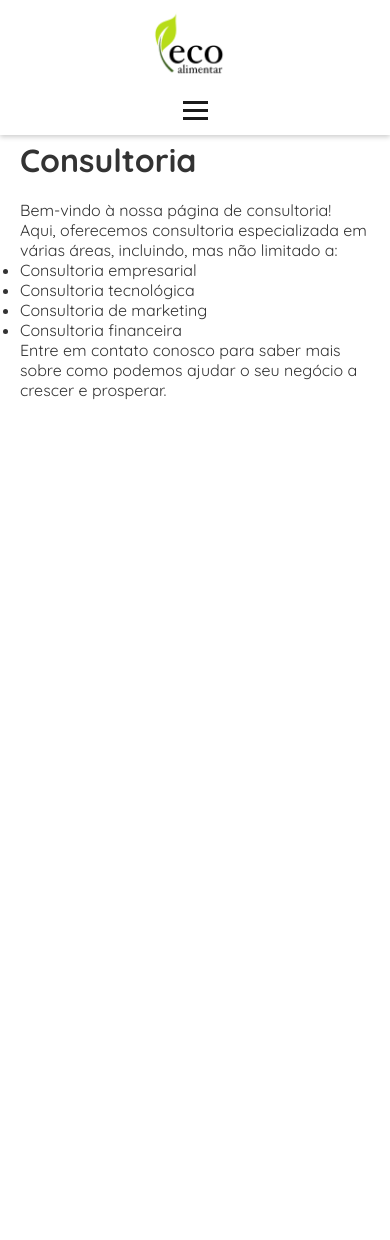
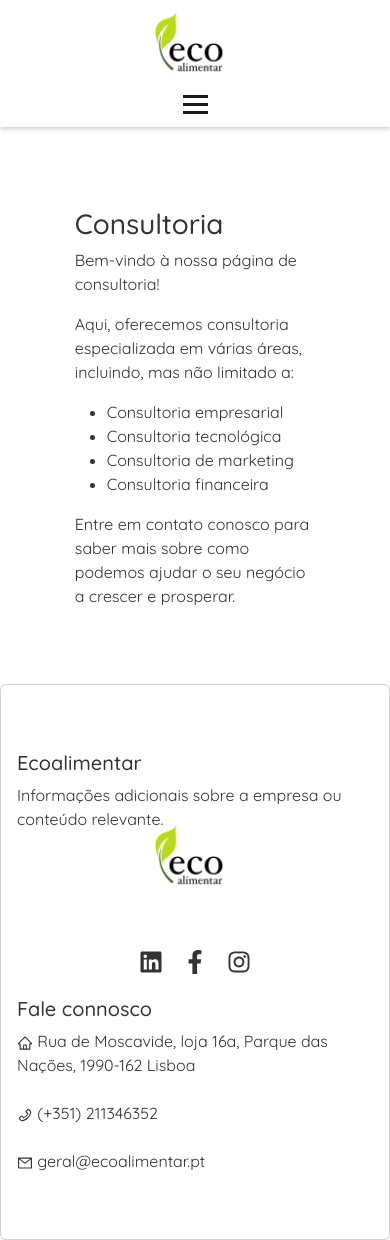
Before and after one commit to Filipe3Paisana/Ecoalimentar, a React (Create React App) app in the folder Web/: page /consultoria in a window 390 px wide. Before the commit the page ends 964 px from the top, so only its background shows below. Built offline with nearby package versions, Linux system fonts and the light colour scheme.

Commit message:
footer adicionado

```diff
--- a/Web/package.json
+++ b/Web/package.json
@@ -9,8 +9,11 @@
     "@testing-library/jest-dom": "^5.17.0",
     "@testing-library/react": "^13.4.0",
     "@testing-library/user-event": "^13.5.0",
+    "bootstrap": "^5.3.3",
     "react": "^18.2.0",
+    "react-bootstrap": "^2.10.2",
     "react-dom": "^18.2.0",
+    "react-icons": "^5.0.1",
     "react-router-dom": "^6.22.3",
     "react-scripts": "5.0.1",
     "web-vitals": "^2.1.4"
--- a/Web/src/App.js
+++ b/Web/src/App.js
@@ -9,6 +9,7 @@ import Contactos from "./Contactos";
 import Navbar from "./Navbar";
 import Registo from "./Registo";
 import './index.css';
+import 'bootstrap/dist/css/bootstrap.min.css';
 
 function App() {
   return (
--- a/Web/src/Consultoria.js
+++ b/Web/src/Consultoria.js
@@ -1,26 +1,29 @@
+// src/pages/Consultoria.js
 import React from 'react';
-import './index.css';
+import Footer from './Footer';
+import {Container} from '@mui/material';
 
+import './index.css'
 
 function Consultoria() {
   return (
-    <div className="content">
+    <>
+    <div className='content'>
+    <Container component="main" maxWidth="md">
         <h1>Consultoria</h1>
-      <br></br>
         <p>Bem-vindo à nossa página de consultoria!</p>
-      <p>
-        Aqui, oferecemos consultoria especializada em várias áreas, incluindo, mas não limitado a:
-      </p>
+        <p>Aqui, oferecemos consultoria especializada em várias áreas, incluindo, mas não limitado a:</p>
         <ul>
           <li>Consultoria empresarial</li>
           <li>Consultoria tecnológica</li>
           <li>Consultoria de marketing</li>
           <li>Consultoria financeira</li>
         </ul>
-      <p>
-        Entre em contato conosco para saber mais sobre como podemos ajudar o seu negócio a crescer e prosperar.
-      </p>
+        <p>Entre em contato conosco para saber mais sobre como podemos ajudar o seu negócio a crescer e prosperar.</p>
+      </Container>
       </div>
+      <Footer/>
+    </>
   );
 }
 
--- /dev/null
+++ b/Web/src/Footer.js
@@ -0,0 +1,57 @@
+import React from 'react';
+import { Card, Row, Col } from 'react-bootstrap';
+import 'bootstrap/dist/css/bootstrap.min.css';
+import Logo from './Logo';
+// Importe os ícones do pacote que preferir, aqui está um exemplo com react-icons
+import { AiOutlineMail, AiOutlineHome, AiOutlinePhone } from 'react-icons/ai';
+import { FaLinkedin, FaFacebookF, FaInstagram } from 'react-icons/fa';
+import './index.css'
+
+
+function Footer() {
+
+    const iconStyle = {
+        fontSize: '1.5em', // Aumenta o tamanho do ícone
+        margin: '0 10px' // Adiciona margem horizontal entre os ícones
+      };
+
+  return (
+    <Card className="footer">
+      <Card.Body>
+        <Row>
+          <Col sm={4} className="footer-info">
+            {/* Outras informações da empresa podem ir aqui */}
+            <Card.Title>Ecoalimentar</Card.Title>
+            <Card.Text>
+              Informações adicionais sobre a empresa ou conteúdo relevante.
+            </Card.Text>
+            {/* Pode adicionar um botão se necessário */}
+          </Col>
+          <Col sm={4} className="logo.png">
+            <div style={{display: 'flex', flexDirection: 'column', alignItems: 'center', marginBottom: '20px'}}>
+            <Logo />
+            <br></br>
+            <br></br>
+              <div className="footer-link">
+                  <a href="https://www.linkedin.com/in/ecoalimentar-lda-55835294/" style={iconStyle}><FaLinkedin /></a>
+                  <a href="https://www.facebook.com/people/Ecoalimentar-Lda/100057453318303/" style={iconStyle}><FaFacebookF /></a>
+                  <a href="https://ecoalimentar.pt" style={iconStyle}><FaInstagram /></a>
+              </div>
+            </div>
+          </Col>
+          <Col sm={4} className="footer-contact">
+            <Card.Title>Fale connosco</Card.Title>
+            {/* Adicione os detalhes de contato aqui */}
+            <div><AiOutlineHome /> Rua de Moscavide, loja 16a, Parque das Nações, 1990-162 Lisboa</div>
+            <br></br>
+            <div><AiOutlinePhone /> (+351) 211346352</div>
+            <br></br>
+            <div><AiOutlineMail /> geral@ecoalimentar.pt</div>
+          </Col>
+        </Row>
+      </Card.Body>
+    </Card>
+  );
+}
+
+export default Footer;
--- /dev/null
+++ b/Web/src/Logo.js
@@ -0,0 +1,10 @@
+import React from 'react';
+
+
+function Logo() {
+  return (
+    <img src="logo.png" alt="Logo da Ecoalimentar" className="logo" />
+);
+}
+
+export default Logo;
--- a/Web/src/Navbar.js
+++ b/Web/src/Navbar.js
@@ -1,5 +1,6 @@
 import React, { useState } from 'react';
 import { Link } from 'react-router-dom';
+import Logo from './Logo';
 
 const Navbar = () => {
   const [isMenuOpen, setIsMenuOpen] = useState(false);
@@ -9,7 +10,7 @@ const Navbar = () => {
   return (
     <nav className="navbar">
       <a href="/">
-        <img src="logo.png" alt="Logo da Ecoalimentar" className="logo" />
+        <Logo />
       </a>
       <div className="burger-menu" onClick={toggleMenu}>
         <div></div>
--- a/Web/src/Registo.js
+++ b/Web/src/Registo.js
@@ -62,7 +62,6 @@ function Registo() {
 
   return (
     <Container component="main" maxWidth="xs">
-      <div className ="content">
         <CssBaseline />
         <Box sx={{ marginTop: 12, display: 'flex', flexDirection: 'column', alignItems: 'center' }}>
           <Typography component="h1" variant="h5">Registo</Typography>
@@ -107,7 +106,6 @@ function Registo() {
             </Button>
           </Box>
         </Box>
-      </div>
       <Snackbar
         open={openSnackbar}
         autoHideDuration={6000}
--- a/Web/src/index.css
+++ b/Web/src/index.css
@@ -56,9 +56,9 @@ body, html {
 }
 
 .content {
-  max-width: 600px;
-  margin: 120px auto 0; /* Adjusted to account for navbar */
-  padding: 20px;
+  max-width: 75%;
+  margin: 70px auto 0; /* Adjusted to account for navbar */
+  padding: 10px;
 }
 
 .logo, .menu-icon {
@@ -192,4 +192,38 @@ body, html {
   .links.active {
     display: flex;
   }
+
+  /* Estilos globais para o footer */
+.footer {
+  padding: 50px 0; /* Adiciona padding uniformemente ao redor do conteúdo do footer */
+  background-color: #f8f9fa;
+  color: #6c757d;
+  border-top: 1px solid #e7e7e7;
+  margin-top: 50px; /* Espaço entre o conteúdo e o footer */
 }
+
+.footer .container {
+  display: flex;
+  justify-content: center;
+  align-items: center;
+}
+
+.footer-logo {
+  margin-bottom: 20px; /* Ajuste a margem inferior conforme necessário */
+}
+
+
+.text-muted {
+  color: #6c757d !important;
+}
+
+/* Ajuste responsivo para telas pequenas, mantendo os estilos essenciais */
+@media (max-width: 576px) {
+  .footer .container {
+    flex-direction: column; /* Empilha os elementos verticalmente */
+  }
+}
+
+
+
+}
--- a/Web/src/index.js
+++ b/Web/src/index.js
@@ -2,6 +2,8 @@ import React from 'react';
 import ReactDOM from 'react-dom/client';
 import './index.css';
 import App from './App';
+import 'bootstrap/dist/css/bootstrap.min.css';
+
 
 const root = ReactDOM.createRoot(document.getElementById('root'));
 root.render(
```
Also changed, not shown: 2 other files (tests, documents, lock files or other folders). Lines whose indentation alone changed are shown as unchanged.
